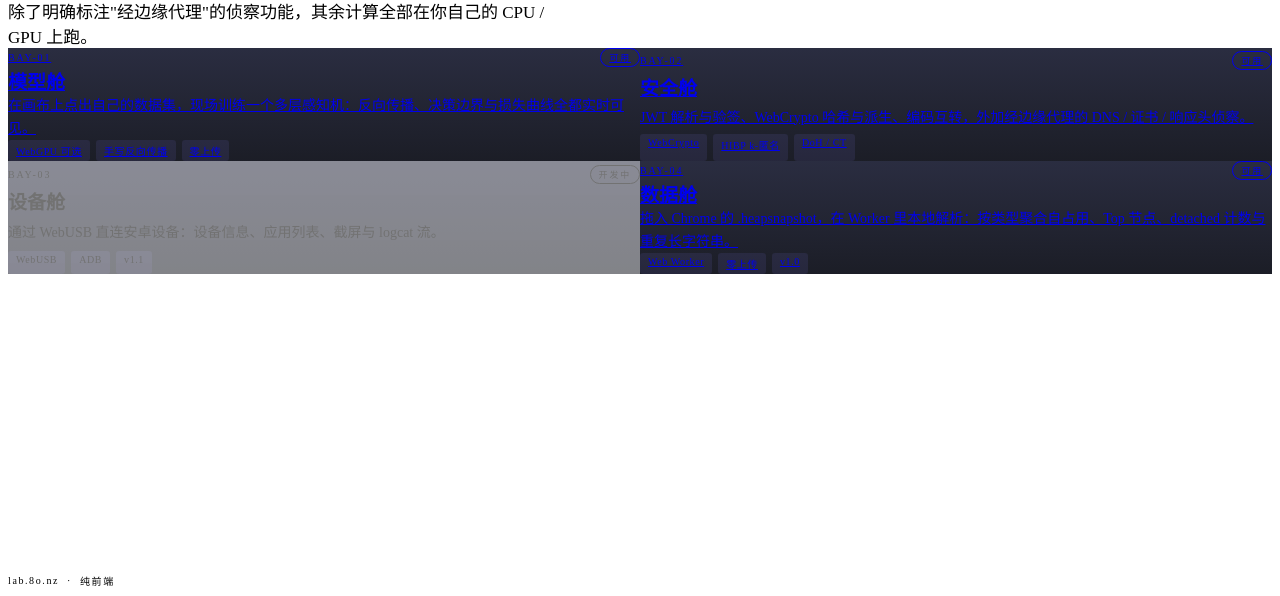
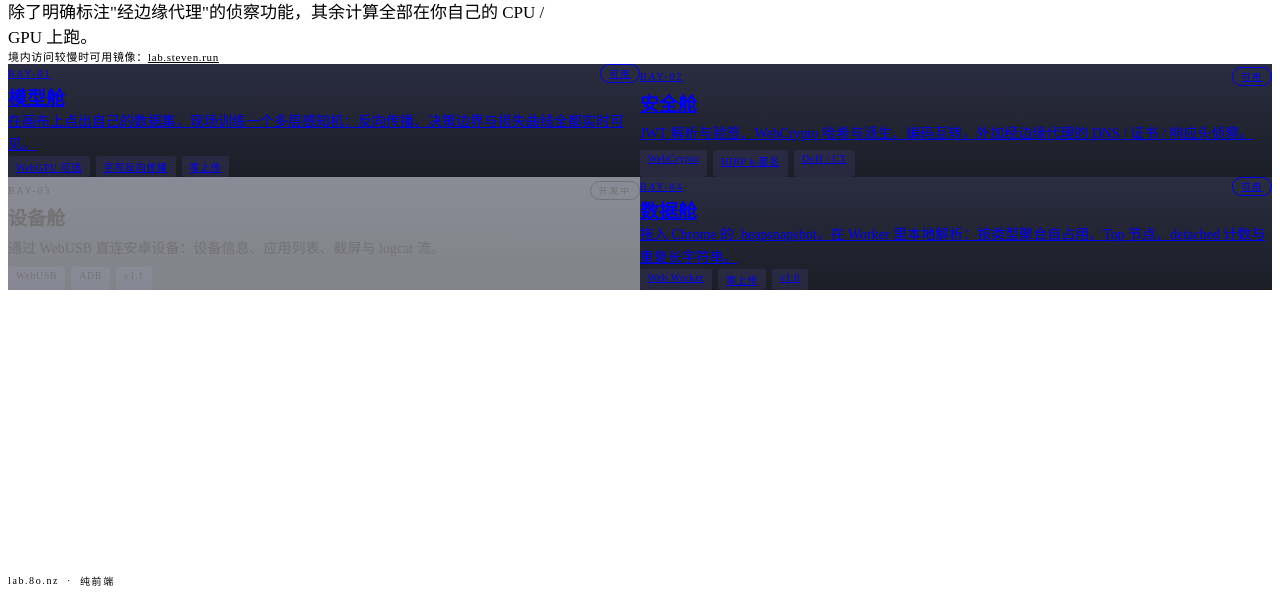
Before and after one commit to nagisa-win/8o, a website built with Vite: page sites/lab/index.html in a window 1280 px wide. Shown: the part 220-816 px from the top of the page. Built offline with nearby package versions, Linux system fonts and the light colour scheme.

Commit message:
feat(lab): 境内镜像 lab.steven.run 与域名自适应标题、镜像互指

```diff
--- a/package.json
+++ b/package.json
@@ -14,7 +14,8 @@
     "deploy:status": "wrangler deploy --config wrangler.status.toml",
     "check": "node scripts/check.mjs",
     "deploy:skills": "npm run build && wrangler deploy --config wrangler.skills.toml",
-    "deploy:lab": "npm run build && wrangler deploy --config wrangler.lab.toml"
+    "deploy:lab": "npm run build && wrangler deploy --config wrangler.lab.toml",
+    "deploy:mirror": "sh scripts/deploy-mirror.sh"
   },
   "devDependencies": {
     "vite": "^6.0.0",
--- a/scripts/build.mjs
+++ b/scripts/build.mjs
@@ -113,4 +113,3 @@ await mkdir(dist, { recursive: true });
 if (target === "hub" || target === "all") await buildHub();
 if (target === "skills" || target === "all") await buildSkills();
 if (target === "lab" || target === "all") await buildLab();
-if (target === "lab") console.log("lab: 尚未接入构建（第二批交付）");
--- a/sites/lab/assets/lab.css
+++ b/sites/lab/assets/lab.css
@@ -99,6 +99,18 @@ h1 {
 
 .lede strong {
   color: var(--ink);
+}
+
+.mirror-note {
+  margin: var(--gap-5) 0 0;
+  font-size: 11px;
+  letter-spacing: 0.06em;
+  color: var(--ink-dim);
+}
+
+.mirror-note a {
+  color: var(--accent);
+  border-bottom: 1px solid color-mix(in srgb, var(--accent) 40%, transparent);
 }
 
 .bays {
@@ -461,7 +473,19 @@ select:focus {
 }
 
 @media (min-width: 820px) {
-  .bays {
+  .mirror-note {
+  margin: var(--gap-5) 0 0;
+  font-size: 11px;
+  letter-spacing: 0.06em;
+  color: var(--ink-dim);
+}
+
+.mirror-note a {
+  color: var(--accent);
+  border-bottom: 1px solid color-mix(in srgb, var(--accent) 40%, transparent);
+}
+
+.bays {
     grid-template-columns: 1fr 1fr;
   }
 
--- a/sites/lab/assets/lab.js
+++ b/sites/lab/assets/lab.js
@@ -9,7 +9,20 @@ const routes = {
   heap: () => import("./modules/heap.js"),
 };
 
+// 同一份产物挂两个域名：8o.nz 是主站，steven.run 是境内镜像（已备案）
+const HOST = location.hostname.endsWith("steven.run") ? "lab.steven.run" : "lab.8o.nz";
+
 const landing = document.querySelector("#landing");
+
+/** 两个域名互为镜像，互相指一下，境内访客少绕路 */
+(() => {
+  const note = document.querySelector("#mirror-note");
+  if (!note) return;
+  note.innerHTML =
+    HOST === "lab.steven.run"
+      ? '这是境内镜像（成都机房，已备案）。主站：<a href="https://lab.8o.nz/">lab.8o.nz</a>'
+      : '境内访问较慢时可用镜像：<a href="https://lab.steven.run/">lab.steven.run</a>';
+})();
 const host = document.querySelector("#module");
 const footStat = document.querySelector("#foot-stat");
 
@@ -36,7 +49,7 @@ async function route() {
     await unmount();
     landing.hidden = false;
     host.hidden = true;
-    document.title = "实验室 · lab.8o.nz";
+    document.title = `实验室 · ${HOST}`;
     return;
   }
 
@@ -49,8 +62,8 @@ async function route() {
   await mod.mount(host);
 
   const label = { model: "模型舱", security: "安全舱", heap: "数据舱" }[key] || "实验室";
-  document.title = `${label} · lab.8o.nz`;
-  footStat.textContent = `${label} · 渲染在本地`;
+  document.title = `${label} · ${HOST}`;
+  footStat.textContent = `${label} · ${HOST} · 渲染在本地`;
 }
 
 addEventListener("hashchange", route);
--- a/sites/lab/index.html
+++ b/sites/lab/index.html
@@ -41,6 +41,8 @@
           除了明确标注"经边缘代理"的侦察功能，其余计算全部在你自己的 CPU / GPU 上跑。
         </p>
 
+        <p class="mirror-note mono" id="mirror-note"></p>
+
         <div class="bays">
           <a class="bay" href="#/model">
             <div class="bay__top mono"><span>BAY-01</span><span class="bay__state ok">可用</span></div>
```
Also changed, not shown: 1 other file.
